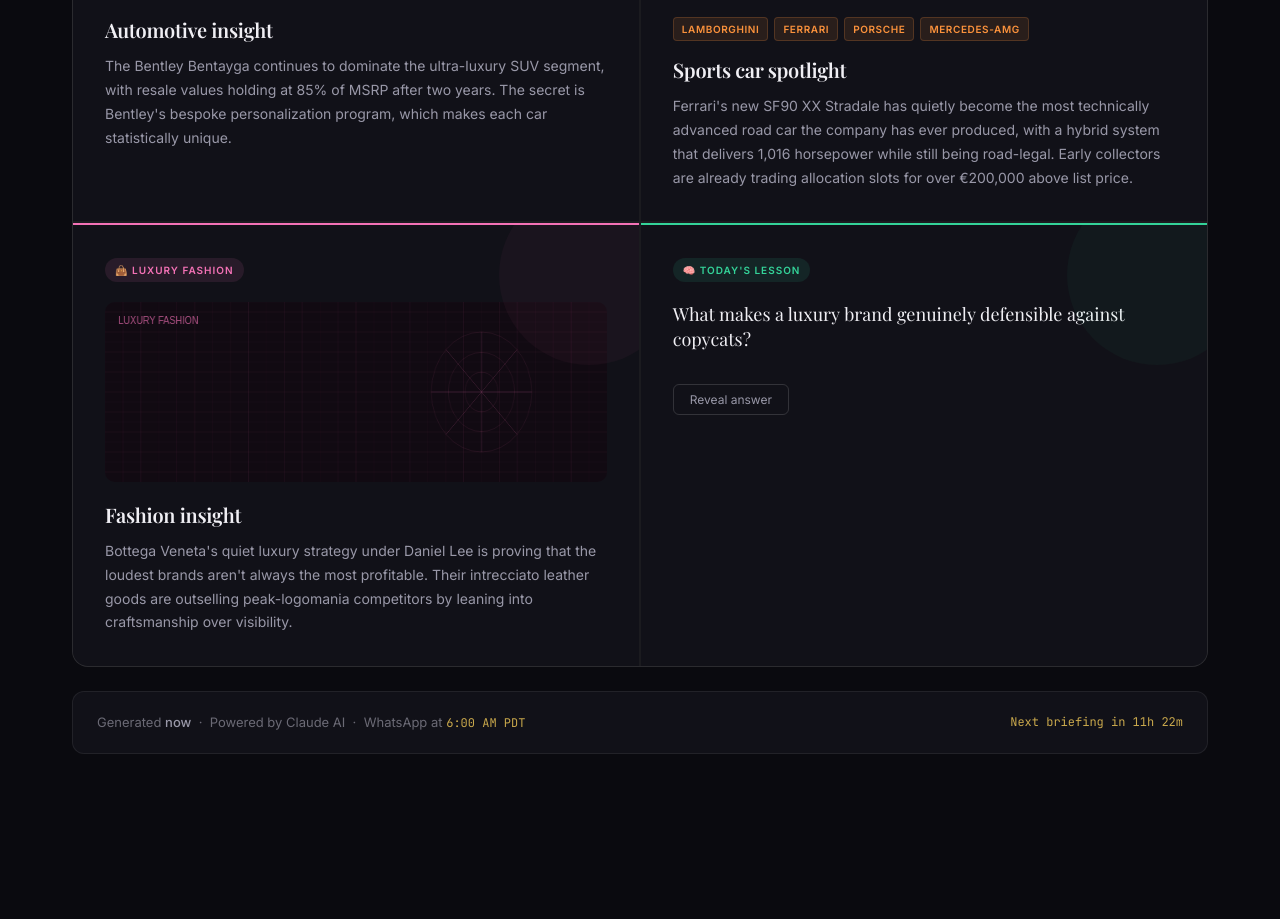
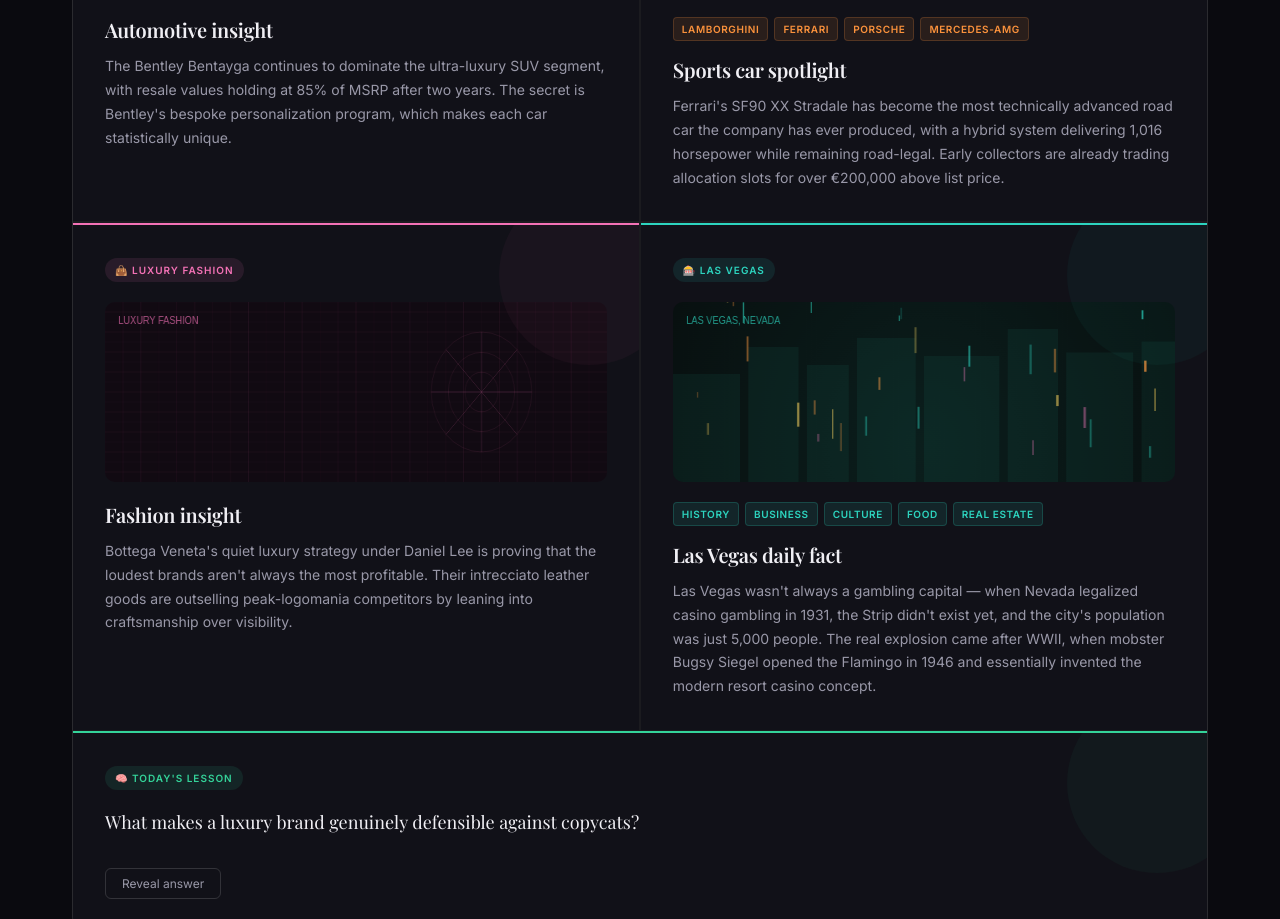
Before and after one commit to cameronxdx-cloud/daily-briefing, a website: page index.html in a window 1280 px wide. Shown: the part 1208-2127 px from the top of the page. Before the commit the page ends 2042 px from the top, so only its background shows below. Drawn offline with nearby package versions, Linux system fonts and the light colour scheme.

Commit message:
Add teal color scheme and Las Vegas card
Added new teal color variables and updated styles for Las Vegas section.

```diff
--- a/index.html
+++ b/index.html
@@ -17,6 +17,7 @@
     --purple: #a78bfa; --purple-dim: rgba(167,139,250,0.10);
     --green: #34d399; --green-dim: rgba(52,211,153,0.10);
     --red: #f87171; --orange: #fb923c; --orange-dim: rgba(251,146,60,0.10);
+    --teal: #2dd4bf; --teal-dim: rgba(45,212,191,0.10);
   }
   html { scroll-behavior: smooth; }
   body { background: var(--bg); color: var(--text); font-family: 'Inter', sans-serif; font-size: 15px; line-height: 1.6; min-height: 100vh; }
@@ -45,12 +46,14 @@
   .card.accent-cars { border-top: 2px solid var(--gold); }
   .card.accent-sportscars { border-top: 2px solid var(--orange); }
   .card.accent-fashion { border-top: 2px solid #f472b6; }
+  .card.accent-vegas { border-top: 2px solid var(--teal); }
   .card.accent-lesson { border-top: 2px solid var(--green); }
 
   .card-glow { position: absolute; top: -40px; right: -40px; width: 180px; height: 180px; border-radius: 50%; opacity: 0.04; pointer-events: none; }
   .glow-blue { background: var(--blue); } .glow-purple { background: var(--purple); }
   .glow-gold { background: var(--gold); } .glow-pink { background: #f472b6; }
   .glow-green { background: var(--green); } .glow-orange { background: var(--orange); }
+  .glow-teal { background: var(--teal); }
 
   .card-tag { display: inline-flex; align-items: center; gap: 6px; font-size: 10px; font-weight: 600; letter-spacing: 0.1em; text-transform: uppercase; padding: 4px 10px; border-radius: 20px; margin-bottom: 1.25rem; }
   .tag-markets { background: var(--blue-dim); color: var(--blue); }
@@ -58,6 +61,7 @@
   .tag-cars { background: var(--gold-dim); color: var(--gold); }
   .tag-sportscars { background: var(--orange-dim); color: var(--orange); }
   .tag-fashion { background: rgba(244,114,182,0.1); color: #f472b6; }
+  .tag-vegas { background: var(--teal-dim); color: var(--teal); }
   .tag-lesson { background: var(--green-dim); color: var(--green); }
 
   .art-canvas { width: 100%; height: 180px; border-radius: 10px; margin-bottom: 1.25rem; display: block; }
@@ -75,6 +79,9 @@
 
   .brand-pills { display: flex; gap: 6px; flex-wrap: wrap; margin-bottom: 1rem; }
   .brand-pill { font-size: 10px; font-weight: 600; letter-spacing: 0.06em; padding: 3px 8px; border-radius: 4px; background: var(--orange-dim); color: var(--orange); border: 1px solid rgba(251,146,60,0.2); }
+  .vegas-pill { font-size: 10px; font-weight: 600; letter-spacing: 0.06em; padding: 3px 8px; border-radius: 4px; background: var(--teal-dim); color: var(--teal); border: 1px solid rgba(45,212,191,0.2); }
+
+  .vegas-cats { display: flex; gap: 6px; flex-wrap: wrap; margin-bottom: 1rem; }
 
   .lesson-q { font-family: 'Playfair Display', serif; font-size: 18px; color: var(--text); margin-bottom: 1rem; line-height: 1.4; }
   .lesson-q.loading { color: var(--muted); font-style: italic; font-family: 'Inter', sans-serif; font-size: 14px; }
@@ -117,7 +124,7 @@
 <section class="hero">
   <div class="hero-eyebrow"><span class="live-dot"></span>Live intelligence — updated daily</div>
   <h1 class="hero-headline" id="hero-headline">Good morning,<br>Cameron.</h1>
-  <p class="hero-sub">Your curated briefing on markets, technology, luxury, and one new thing to learn — every day at 6 AM.</p>
+  <p class="hero-sub">Your curated briefing on markets, technology, luxury, Las Vegas, and one new thing to learn — every day at 6 AM.</p>
 </section>
 
 <main class="main">
@@ -179,8 +186,24 @@
       <p class="card-body loading" id="body-fashion">Generating fashion insight...</p>
     </div>
 
+    <!-- Las Vegas -->
+    <div class="card accent-vegas">
+      <div class="card-glow glow-teal"></div>
+      <span class="card-tag tag-vegas">🎰 Las Vegas</span>
+      <canvas class="art-canvas" id="canvas-vegas" width="600" height="180"></canvas>
+      <div class="vegas-cats">
+        <span class="vegas-pill">HISTORY</span>
+        <span class="vegas-pill">BUSINESS</span>
+        <span class="vegas-pill">CULTURE</span>
+        <span class="vegas-pill">FOOD</span>
+        <span class="vegas-pill">REAL ESTATE</span>
+      </div>
+      <h2 class="card-title" id="vegas-title">Las Vegas daily fact</h2>
+      <p class="card-body loading" id="body-vegas">Generating Las Vegas insight...</p>
+    </div>
+
     <!-- Lesson -->
-    <div class="card accent-lesson">
+    <div class="card accent-lesson full-width">
       <div class="card-glow glow-green"></div>
       <span class="card-tag tag-lesson">🧠 Today's Lesson</span>
       <p class="lesson-q loading" id="lesson-q">Generating today's lesson...</p>
@@ -307,6 +330,33 @@ function drawFashion(id) {
   ctx.fillStyle='rgba(244,114,182,0.7)';ctx.font='500 11px Inter,sans-serif';ctx.fillText('LUXURY FASHION',16,22);
 }
 
+function drawVegas(id) {
+  const c=document.getElementById(id),ctx=c.getContext('2d'),w=c.width,h=c.height;
+  ctx.fillStyle='#080f0f';ctx.fillRect(0,0,w,h);
+  // City skyline silhouette
+  ctx.fillStyle='rgba(45,212,191,0.06)';
+  const buildings=[[0,0.4,80,0.6],[90,0.25,60,0.75],[160,0.35,50,0.65],[220,0.2,70,0.8],[300,0.3,90,0.7],[400,0.15,60,0.85],[470,0.28,80,0.72],[560,0.22,60,0.78],[630,0.35,70,0.65]];
+  buildings.forEach(([x,yRatio,bw,hRatio])=>{
+    ctx.fillRect(x, h*yRatio, bw, h*(1-yRatio));
+  });
+  // Neon glow lines
+  for(let i=0;i<30;i++){
+    const x=Math.random()*w, y=Math.random()*h*0.9;
+    const len=5+Math.random()*25;
+    const alpha=0.3+Math.random()*0.5;
+    const colors=['rgba(45,212,191,','rgba(251,146,60,','rgba(244,114,182,','rgba(201,168,76,'];
+    const col=colors[Math.floor(Math.random()*colors.length)];
+    ctx.strokeStyle=col+alpha+')';
+    ctx.lineWidth=1+Math.random()*2;
+    ctx.beginPath();ctx.moveTo(x,y);ctx.lineTo(x,y-len);ctx.stroke();
+  }
+  // Glow overlay
+  const hg=ctx.createRadialGradient(w*0.5,h*0.8,0,w*0.5,h*0.8,w*0.6);
+  hg.addColorStop(0,'rgba(45,212,191,0.08)');hg.addColorStop(1,'rgba(45,212,191,0)');
+  ctx.fillStyle=hg;ctx.fillRect(0,0,w,h);
+  ctx.fillStyle='rgba(45,212,191,0.7)';ctx.font='500 11px Inter,sans-serif';ctx.fillText('LAS VEGAS, NEVADA',16,22);
+}
+
 async function ask(prompt) {
   const res=await fetch('https://api.anthropic.com/v1/messages',{
     method:'POST',
@@ -341,12 +391,13 @@ function revealLesson() {
 
 function drawAll() {
   drawMarkets('canvas-markets'); drawAI('canvas-ai');
-  drawCars('canvas-cars'); drawSportscars('canvas-sportscars'); drawFashion('canvas-fashion');
+  drawCars('canvas-cars'); drawSportscars('canvas-sportscars');
+  drawFashion('canvas-fashion'); drawVegas('canvas-vegas');
 }
 
 async function loadAll() {
   drawAll(); loadTickers();
-  ['markets','ai','cars','sportscars','fashion'].forEach(id=>{
+  ['markets','ai','cars','sportscars','fashion','vegas'].forEach(id=>{
     const el=document.getElementById(`body-${id}`);el.textContent='Generating...';el.classList.add('loading');
   });
   document.getElementById('lesson-q').textContent="Generating today's lesson...";
@@ -360,6 +411,7 @@ async function loadAll() {
     loadSection('cars',`Luxury automotive expert. One fascinating insight about luxury or performance cars for ${dateStr}. Name specific brands or models. 2-3 sentences. Plain text only.`),
     loadSection('sportscars',`Luxury automotive expert. One insight for ${dateStr} specifically about Lamborghini, Ferrari, Porsche, or Mercedes-AMG. Cover new models, engineering, pricing, or collector value. 2-3 sentences. Plain text only.`),
     loadSection('fashion',`Luxury fashion insider. One interesting insight about luxury fashion for ${dateStr}. Name specific houses or designers. 2-3 sentences. Plain text only.`),
+    loadSection('vegas',`You are a Las Vegas expert and local historian. Share one genuinely interesting and varied fact about Las Vegas, Nevada for ${dateStr}. Rotate through these categories daily: history & founding, casino & gambling business, real estate & development, food & restaurant scene, entertainment & residencies, local culture & hidden gems, sports teams & venues, famous residents, crime & mob history, or economic stats. Make it specific, surprising, and educational. 2-3 sentences. Plain text only.`),
     loadLesson(),
   ]);
   document.getElementById('gen-time').textContent=new Date().toLocaleTimeString('en-US',{hour:'numeric',minute:'2-digit',timeZone:TZ});
@@ -371,8 +423,9 @@ if(API_KEY==='YOUR_ANTHROPIC_API_KEY_HERE'){
     markets:"Markets are trading cautiously as investors digest mixed signals from the Federal Reserve. Tech stocks on the NASDAQ are holding steady while energy and healthcare sectors see modest rotation. The 10-year Treasury yield remains the key macro factor to watch.",
     ai:"Anthropic's Claude 4 series introduced extended reasoning that allows the model to silently think before responding — like a chess grandmaster considering future moves before touching a piece. Enterprise users report this has dramatically improved output quality on complex legal and financial tasks.",
     cars:"The Bentley Bentayga continues to dominate the ultra-luxury SUV segment, with resale values holding at 85% of MSRP after two years. The secret is Bentley's bespoke personalization program, which makes each car statistically unique.",
-    sportscars:"Ferrari's new SF90 XX Stradale has quietly become the most technically advanced road car the company has ever produced, with a hybrid system that delivers 1,016 horsepower while still being road-legal. Early collectors are already trading allocation slots for over €200,000 above list price.",
-    fashion:"Bottega Veneta's quiet luxury strategy under Daniel Lee is proving that the loudest brands aren't always the most profitable. Their intrecciato leather goods are outselling peak-logomania competitors by leaning into craftsmanship over visibility."
+    sportscars:"Ferrari's SF90 XX Stradale has become the most technically advanced road car the company has ever produced, with a hybrid system delivering 1,016 horsepower while remaining road-legal. Early collectors are already trading allocation slots for over €200,000 above list price.",
+    fashion:"Bottega Veneta's quiet luxury strategy under Daniel Lee is proving that the loudest brands aren't always the most profitable. Their intrecciato leather goods are outselling peak-logomania competitors by leaning into craftsmanship over visibility.",
+    vegas:"Las Vegas wasn't always a gambling capital — when Nevada legalized casino gambling in 1931, the Strip didn't exist yet, and the city's population was just 5,000 people. The real explosion came after WWII, when mobster Bugsy Siegel opened the Flamingo in 1946 and essentially invented the modern resort casino concept."
   };
   Object.entries(demos).forEach(([id,txt])=>{
     const el=document.getElementById(`body-${id}`);el.textContent=txt;el.classList.remove('loading');
```
